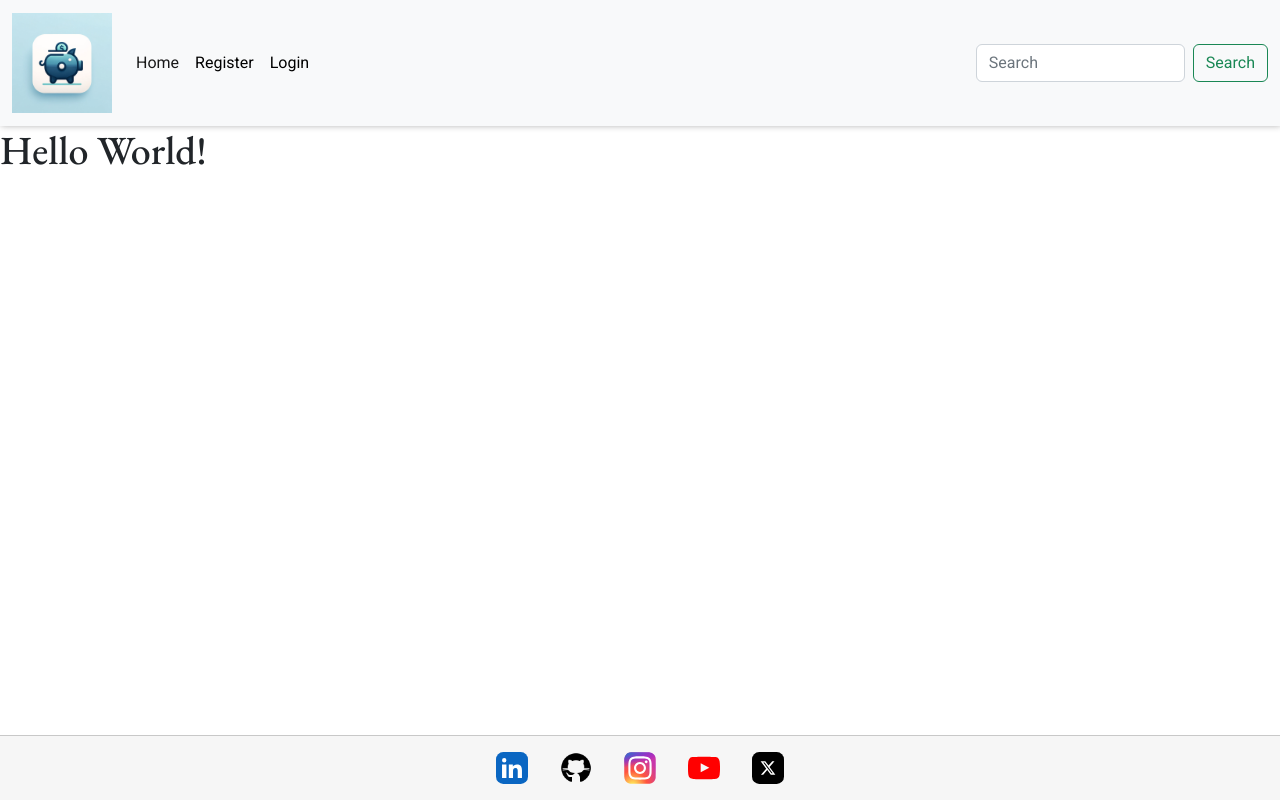
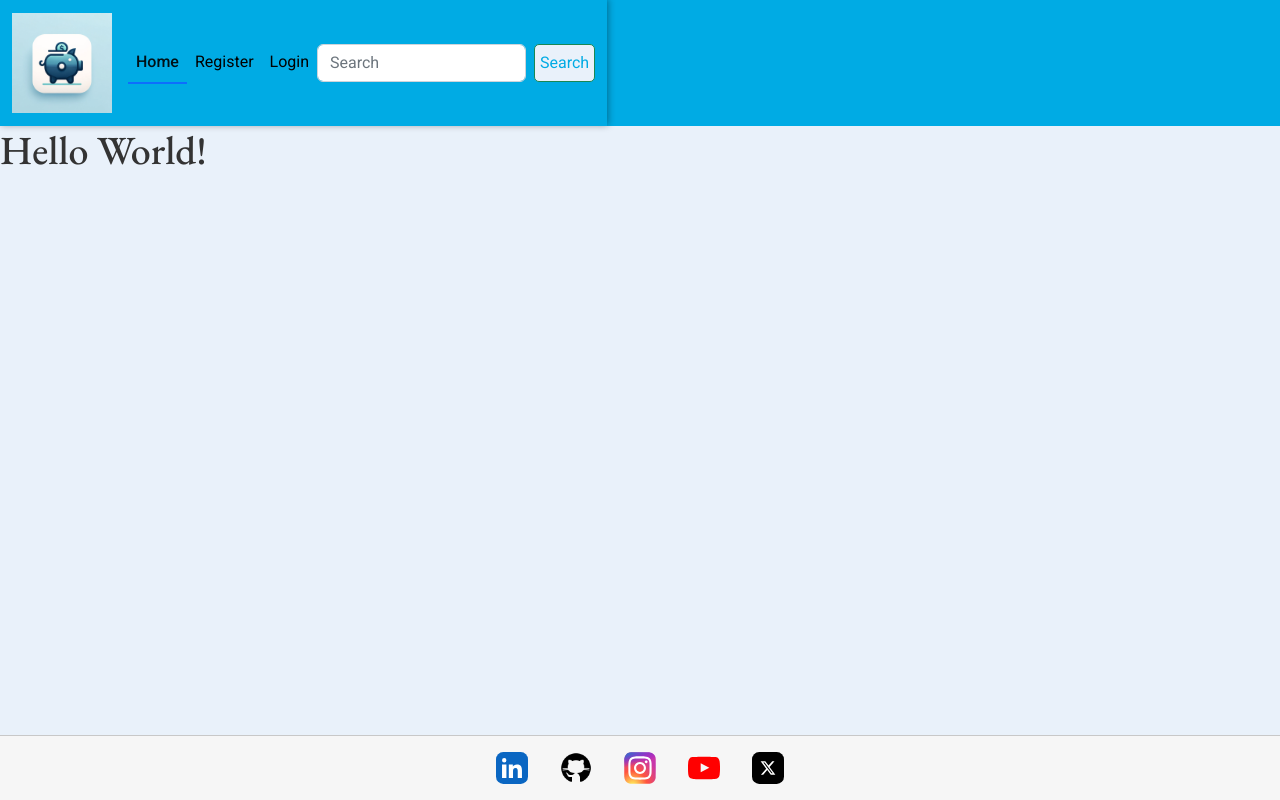
Before and after one commit to CamCove-Crichton/cash_symphony, a Django app: page /budget/ in a window 1280 px wide. Run offline with Django 5.2, Linux system fonts and the light colour scheme; parts of the project's set-up code (start-up, migrations or seed data) failed here and were passed over; some libraries are stand-ins or nearby versions.

Commit message:
fixed styles for app so it looks better,

```diff
--- a/static/css/base.css
+++ b/static/css/base.css
@@ -18,7 +18,7 @@
     --border: 1px solid #00000030;
 }
 
-html, body {
+*html, body {
     height: 100%;
 }
 
@@ -34,7 +34,6 @@ h1, h2, h3, h4, h5, h6 {
 
 main {
     flex: 1 0 auto;
-    background-color: var(--white);
 }
 
 /* Footer */
@@ -55,7 +54,7 @@ footer {
 
 /* Header */
 .navbar {
-    background-color: var(--off-white);
+    background-color: #00ABE4;
     box-shadow: var(--smal-box-shadow);
 }
 
@@ -71,7 +70,7 @@ img.logo {
 
 /* ----- */
 
-/* .active {
+.active {
     border-bottom: 2px solid var(--blue);
     font-weight: 500;
 }
@@ -88,14 +87,12 @@ body {
     flex-direction: column;
     height: calc(100vh - 60px);
     justify-content: center;
-    overflow-x: hidden; /* Hide horizontal scrollbar on smaller screens
-}*/
+    overflow-x: hidden;
+}
 
-/* header {
+header {
     display: flex;
     justify-content: space-between;
-    padding: 10px;
-    height: 60px;
     background-color: #00ABE4;
     color: white;
 }
@@ -118,52 +115,23 @@ a {
     justify-content: center;
 }
 
-.form-container {
-    display: none;
-    width: 100%;
-    background: linear-gradient(#212121, #212121) padding-box,
-        linear-gradient(145deg, transparent 35%, #e81cff, #40c9ff) border-box;
-    border: 2px solid transparent;
-    padding: 32px 24px;
-    font-size: 14px;
-    font-family: inherit;
-    color: white;
-    gap: 20px;
-    box-sizing: border-box;
-    border-radius: 16px;
-    background-size: 200% 100%;
-    animation: gradient 5s ease infinite;
-    position: fixed;
-    top: 50%;
-    left: 50%;
-    transform: translate(-50%, -50%);
-}
-
-button {
+.btn {
     background-color: #E9F1FA;
     color: #00ABE4;
     margin: 0;
-    padding: 0;
+    padding: 5px;
     border-radius: 5px;
 }
 
-button:hover {
+.btn:hover {
     background-color: #4c4d4f;
-}
-
-#center-button {
-    display: flex;
-    justify-content: center;
-    align-items: center;
-    width: 100%;
-    height: 100%;
 }
 
 h2, p {
     text-align: center;
     margin-left: 10%;
     margin-right: 10%;
-}  */
+}
 
 @media screen and (min-width: 768px) {
     .container {
@@ -196,13 +164,6 @@ h2, p {
         width: 100%;
     }
 
-    .form-container {
-        position: relative;
-        top: 50%;
-        left: 50%;
-        transform: translate(-50%, -50%);
-        max-width: 70%; /* Adjust the width as needed */
-    }
 }
 
 @media screen and (min-width:40em){
--- a/templates/includes/header.html
+++ b/templates/includes/header.html
@@ -1,7 +1,7 @@
 {% load static %}
 
 <header>
-    <nav class="navbar navbar-expand-lg bg-light">
+    <nav class="navbar navbar-expand-lg">
         <div class="container-fluid">
           <!-- Logo -->
           <a class="navbar-brand" href="#"><img src="{% static 'images/website-logo.png' %}" alt="Recipe Sharing & Meal Planner Logo" class="logo"></a>
```
